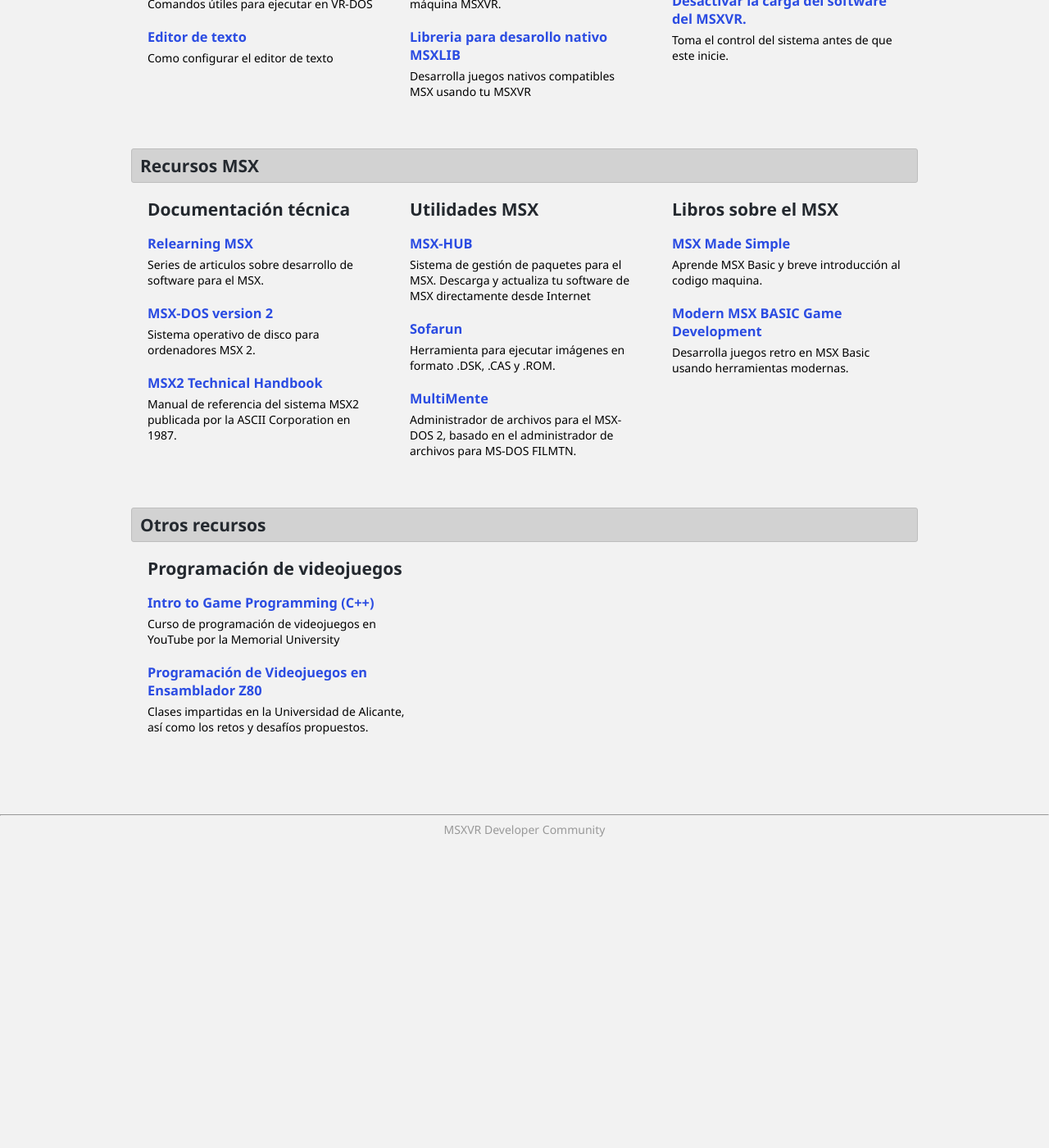
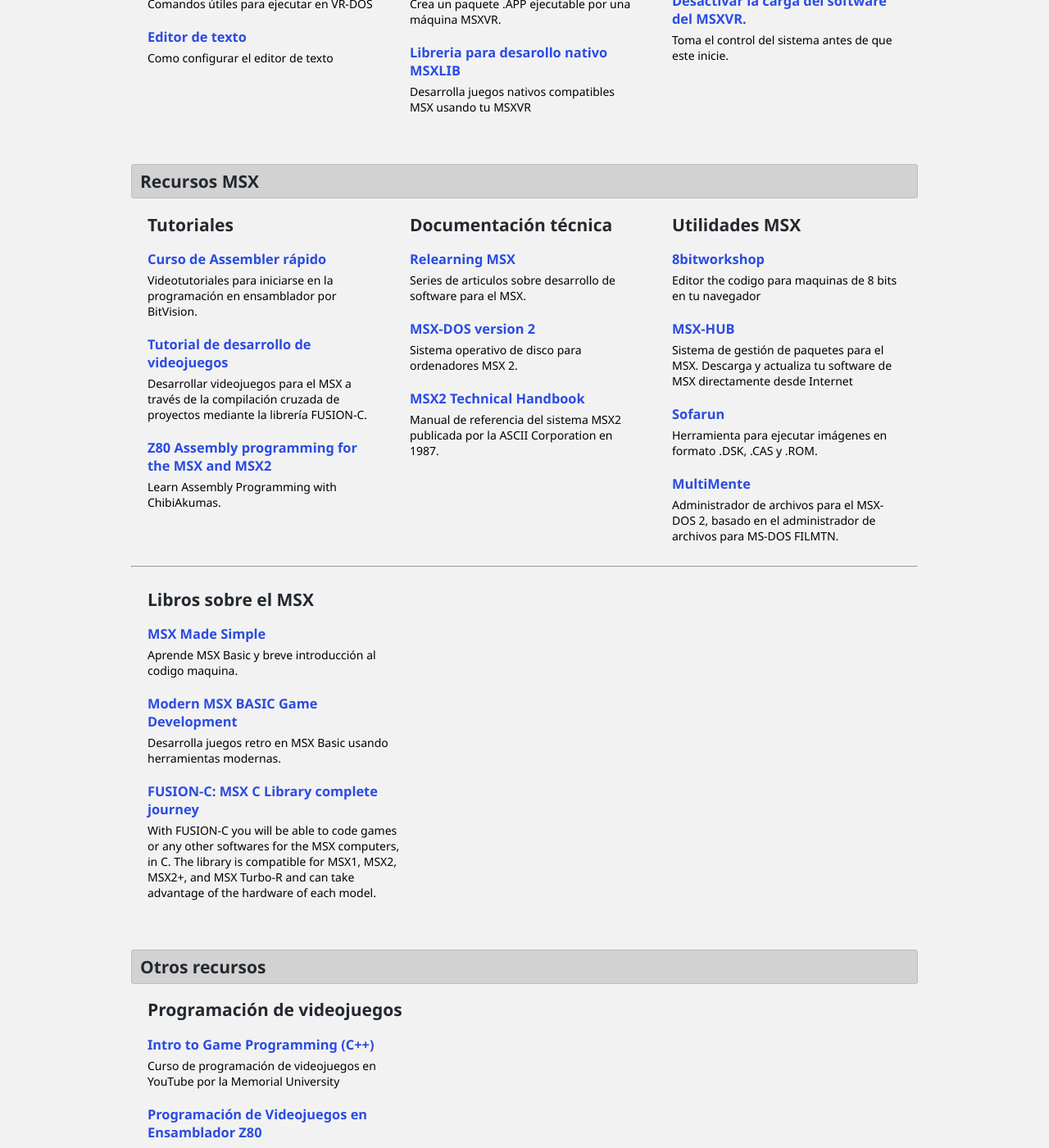
Before and after one commit to msxrv/msxrv.github.io, a Jekyll site: the page built from index.md, in a window 1280 px wide and 1400 px high, scrolled down 664 px. Shown: the whole window at 82% size. Built offline with Jekyll 4.4.1, drawn with Linux system fonts in a browser that asks for light colours; before the commit the page ends 1703 px from its top, so only the background shows below that; some of the changed text lies outside the part shown.

Commit message:
Enlaces adicionales

```diff
--- a/index.md
+++ b/index.md
@@ -119,6 +119,35 @@
   </div>
   <div class="row">
     <div class="box">
+        <h1>Tutoriales</h1>
+        <ul>
+          <li>
+            <a class="article" href="https://riunet.upv.es/bitstream/handle/10251/145214/Memoria.pdf?sequence=2&isAllowed=y">
+              <article>
+                <h3>Curso de Assembler rápido</h3>
+                <p>Videotutoriales para iniciarse en la programación en ensamblador por BitVision.</p>
+              </article>
+            </a>
+          </li>
+          <li>
+            <a class="article" href="https://riunet.upv.es/bitstream/handle/10251/145214/Memoria.pdf?sequence=2&isAllowed=y">
+              <article>
+                <h3>Tutorial de desarrollo de videojuegos</h3>
+                <p>Desarrollar videojuegos para el MSX a través de la compilación cruzada de proyectos mediante la librería FUSION-C.</p>
+              </article>
+            </a>
+          </li>
+          <li>
+            <a class="article" href="https://konamiman.github.io/MSX2-Technical-Handbook">
+              <article>
+                <h3>Z80 Assembly programming for the MSX and MSX2</h3>
+                <p>Learn Assembly Programming with ChibiAkumas.</p>
+              </article>
+            </a>
+          </li>
+        </ul>
+      </div>
+    <div class="box">
       <h1>Documentación técnica</h1>
       <ul>
           <li>
@@ -151,6 +180,14 @@
         <h1>Utilidades MSX</h1>
         <ul>
             <li>
+              <a class="article" href="https://8bitworkshop.com/v3.9.0/?platform=msx&file=helloworld.asm#">
+                <article>
+                  <h3>8bitworkshop</h3>
+                  <p>Editor the codigo para maquinas de 8 bits en tu navegador</p>
+                </article>
+              </a>
+            </li>
+            <li>
               <a class="article" href="https://books.google.com/books/about/MSX_Made_Simple.html?id=Qo-GDAAAQBAJ">
                 <article>
                   <h3>MSX-HUB</h3>
@@ -176,6 +213,9 @@
             </li>
         </ul>
     </div>
+  </div>
+  <hr/>
+  <div class="row">
     <div class="box">
       <h1>Libros sobre el MSX</h1>
       <ul>
@@ -192,6 +232,14 @@
               <article>
                 <h3>Modern MSX BASIC Game Development</h3>
                 <p>Desarrolla juegos retro en MSX Basic usando herramientas modernas.</p>
+              </article>
+            </a>
+          </li>
+          <li>
+            <a class="article" href="https://www.amazon.com/FUSION-C-MSX-Library-complete-journey/dp/1730828612">
+              <article>
+                <h3>FUSION-C: MSX C Library complete journey</h3>
+                <p>With FUSION-C you will be able to code games or any other softwares for the MSX computers, in C. The library is compatible for MSX1, MSX2, MSX2+, and MSX Turbo-R and can take advantage of the hardware of each model.</p>
               </article>
             </a>
           </li>
```
Also changed, not shown: _documents/programacion_vrscript.md (+1 -1 lines).
